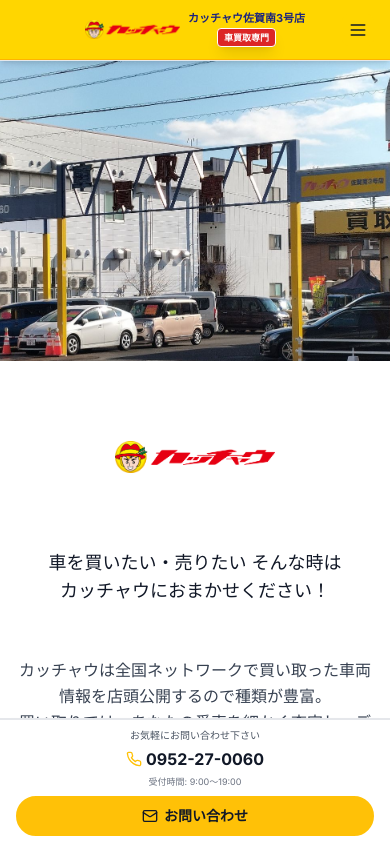
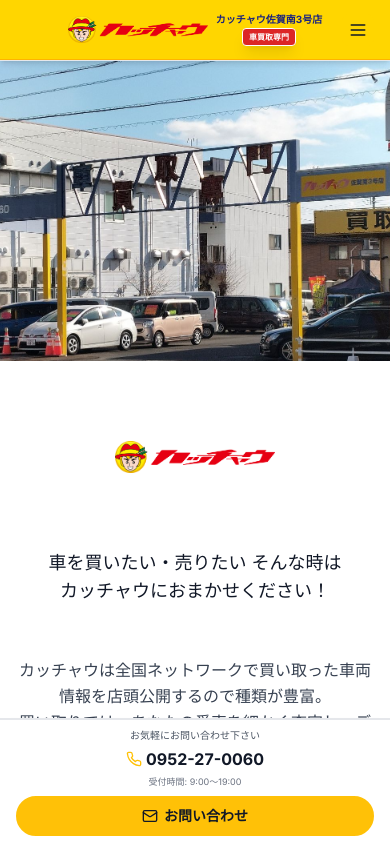
Before and after one commit to homepagebusinessfc-debug/homepage-business-project, a Next.js app: page / in a window 390 px wide. Shown: the top 844 px of the page. Built offline with nearby package versions, Linux system fonts and the light colour scheme.

Commit message:
Update file Header.tsx

```diff
--- a/components/Header.tsx
+++ b/components/Header.tsx
@@ -23,32 +23,35 @@ export default function Header() {
     <>
       {/* ヘッダー部分（固定表示） */}
       <header className="bg-white shadow-md sticky top-0 z-50">
-        {/* 1. テキスト部分（上） */}
+        {/* 1. テキスト部分（上） - スマホ時はロゴを大きく */}
         <div
           className="text-gray-900 h-[60px] sm:h-[90px] px-2 sm:px-4 lg:px-8 border-b border-kacchau-dark overflow-hidden flex items-center"
           style={{ backgroundColor: '#FFD600' }}
         >
           <div className="max-w-[1600px] mx-auto w-full">
+            {/* スマホ: 中央寄せでバランス良く、PC: 中央寄せ */}
             <div className="flex flex-row flex-nowrap justify-center sm:justify-center items-center gap-2 sm:gap-3 lg:gap-6 xl:gap-8 relative">
-              {/* 左側: ロゴ */}
+              {/* 左側: ロゴ - スマホ時は大きく */}
               <Link href="/" className="flex items-center hover:opacity-90 transition-opacity shrink-0">
                 <Image
                   src="/logo_kacchau.png"
                   alt="カッチャウロゴ"
                   width={350}
                   height={69}
-                  className="object-contain w-[95px] h-[19px] sm:w-[200px] sm:h-[39px] md:w-[250px] md:h-[49px] lg:w-[300px] lg:h-[59px] xl:w-[350px] xl:h-[69px]"
+                  className="object-contain w-[140px] h-[28px] sm:w-[200px] sm:h-[39px] md:w-[250px] md:h-[49px] lg:w-[300px] lg:h-[59px] xl:w-[350px] xl:h-[69px]"
                   priority
                 />
               </Link>
 
-              {/* 中央: テキスト */}
+              {/* 中央: テキスト（スマホ時は縦並び中央揃え、PC時は横並び） */}
               <div className="flex items-center gap-1 sm:gap-2 lg:gap-3 shrink-0">
+                {/* スマホ: 縦並び（中央揃え）、PC: 横並び */}
                 <div className="flex flex-col sm:flex-row items-center sm:items-center gap-0.5 sm:gap-2">
-                  <span className="text-[11px] sm:text-sm md:text-base lg:text-lg xl:text-xl 2xl:text-2xl font-bold whitespace-nowrap leading-tight" style={{ color: '#1A237E' }}>
+                  <span className="text-[10px] sm:text-sm md:text-base lg:text-lg xl:text-xl 2xl:text-2xl font-bold whitespace-nowrap leading-tight" style={{ color: '#1A237E' }}>
                     カッチャウ佐賀南3号店
                   </span>
-                  <div className="inline-block px-1.5 py-0.5 sm:px-2 sm:py-1 lg:px-2 lg:py-1 border border-white sm:border-2 lg:border-2 bg-red-600 text-white font-bold text-[9px] sm:text-xs md:text-sm lg:text-sm xl:text-base rounded shadow-lg whitespace-nowrap">
+                  {/* 車買取専門バッジ */}
+                  <div className="inline-block px-1.5 py-0.5 sm:px-2 sm:py-1 lg:px-2 lg:py-1 border border-white sm:border-2 lg:border-2 bg-red-600 text-white font-bold text-[8px] sm:text-xs md:text-sm lg:text-sm xl:text-base rounded shadow-lg whitespace-nowrap">
                     車買取専門
                   </div>
                 </div>
@@ -56,8 +59,10 @@ export default function Header() {
 
               {/* 右側: PC表示のみ連絡先情報 */}
               <div className="hidden sm:flex flex-row flex-nowrap items-center gap-0.5 sm:gap-2 lg:gap-3 xl:gap-4 shrink-0">
+                {/* PC表示のみ */}
                 <span className="hidden 2xl:inline text-xs sm:text-sm md:text-base lg:text-base whitespace-nowrap text-gray-900">お気軽にお問い合わせ下さい</span>
 
+                {/* 電話番号と受付時間（PC表示のみ） */}
                 <div className="hidden sm:flex flex-col items-center">
                   <a href="tel:0952-27-0060" className="flex items-center gap-1 hover:opacity-90 transition-opacity">
                     <Phone size={14} className="sm:w-4 sm:h-4 lg:w-4 lg:h-4 text-gray-900" />
@@ -66,6 +71,7 @@ export default function Header() {
                   <span className="text-[8px] sm:text-[10px] md:text-xs lg:text-xs xl:text-sm text-gray-700 whitespace-nowrap">受付時間: 9:00〜19:00</span>
                 </div>
 
+                {/* お問い合わせボタン（PC表示のみ） */}
                 <Link
                   href="/contact"
                   className="hidden sm:flex items-center gap-0.5 sm:gap-1.5 bg-white text-gray-900 px-1.5 py-0.5 sm:px-3 sm:py-1.5 lg:px-3 lg:py-1.5 xl:px-4 xl:py-2 rounded-full hover:bg-gray-100 transition-colors border border-gray-300 sm:border-2 text-[8px] sm:text-xs md:text-sm lg:text-sm xl:text-base font-semibold whitespace-nowrap shadow-md"
@@ -75,7 +81,7 @@ export default function Header() {
                 </Link>
               </div>
 
-              {/* メニューボタン（スマホ表示のみ） */}
+              {/* メニューボタン（スマホ表示のみ・絶対配置で右端固定） */}
               <button
                 onClick={() => setIsMenuOpen(!isMenuOpen)}
                 className="sm:hidden absolute right-2 p-1.5 rounded-lg transition-colors"
@@ -89,7 +95,7 @@ export default function Header() {
           </div>
         </div>
 
-        {/* 2. ナビゲーション */}
+        {/* 2. ナビゲーション（PC表示のみ） - 背景色は白色のまま */}
         <nav className="bg-white border-b border-gray-200">
           <div className="max-w-[1600px] mx-auto px-2 sm:px-4 lg:px-8">
             {/* Desktop Navigation */}
@@ -126,7 +132,7 @@ export default function Header() {
         </nav>
       </header>
 
-      {/* 背景画像部分 */}
+      {/* 背景画像部分 - bg-coverで余白をなくす */}
       <div
         className="w-full h-[300px] sm:h-[400px] md:h-[500px] lg:h-[600px] xl:h-[700px] bg-cover bg-center bg-no-repeat"
         style={{ backgroundImage: 'url(/shop_picture.jpg)' }}
@@ -136,8 +142,10 @@ export default function Header() {
       {/* スマホ表示のみ: 下部固定の連絡先バー */}
       <div className="sm:hidden fixed bottom-0 left-0 right-0 bg-white border-t-2 border-gray-200 shadow-lg z-50">
         <div className="flex flex-col items-center py-2 px-4">
+          {/* お気軽にお問い合わせ下さい */}
           <span className="text-[10px] text-gray-600 mb-1">お気軽にお問い合わせ下さい</span>
 
+          {/* 電話番号 */}
           <a
             href="tel:0952-27-0060"
             className="flex items-center gap-1 mb-1 hover:opacity-80 transition-opacity"
@@ -146,8 +154,10 @@ export default function Header() {
             <span className="font-bold text-base text-gray-900">0952-27-0060</span>
           </a>
 
+          {/* 受付時間 */}
           <span className="text-[9px] text-gray-500 mb-2">受付時間: 9:00〜19:00</span>
 
+          {/* お問い合わせボタン */}
           <Link
             href="/contact"
             className="flex items-center gap-1.5 bg-kacchau text-gray-900 px-6 py-2 rounded-full hover:bg-kacchau-dark transition-colors border-2 border-kacchau text-sm font-semibold w-full justify-center"
```
